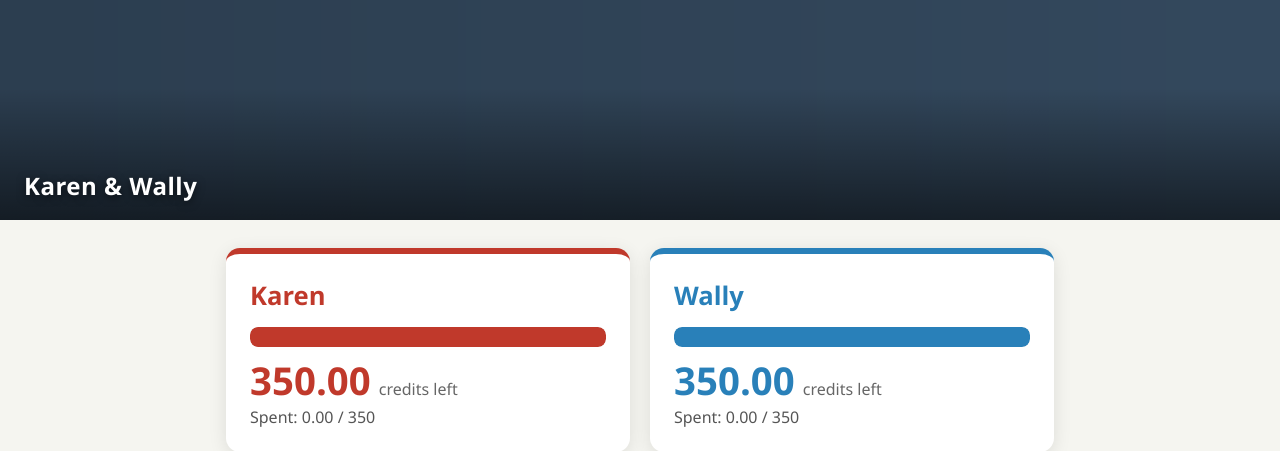
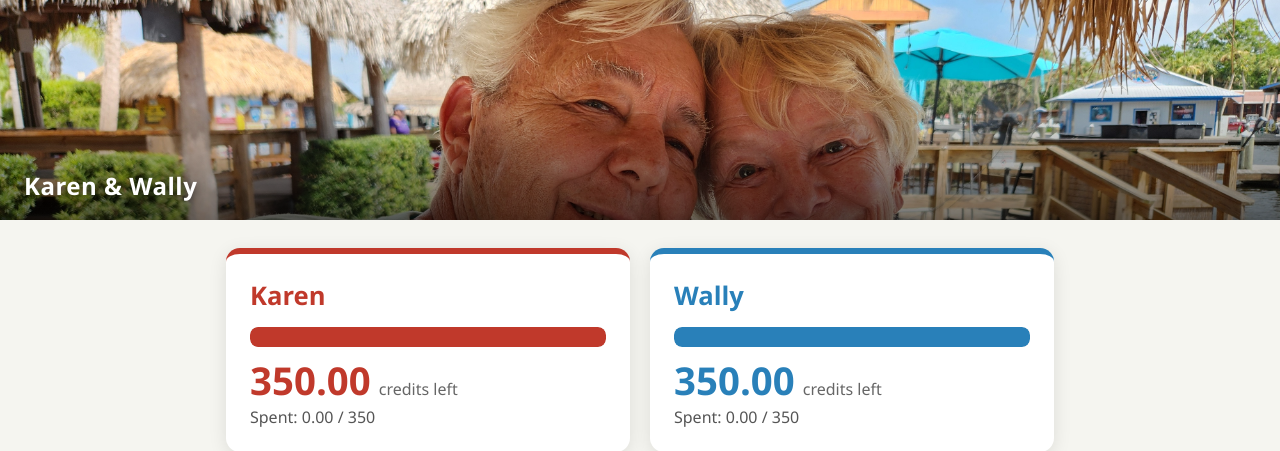
Before and after one commit to webmarketingdesigns/my-seo-app, a Flask app: page / in a window 1280 px wide. Shown: the part 165-616 px from the top of the page. Run offline with Flask 3, Linux system fonts and the light colour scheme; data that the repository does not hold is empty.

Commit message:
Add Karen and Wally's photo as hero banner
https://claude.ai/code/session_016eKp9vuxLCZxN1cVLC1JXU

```diff
--- a/src/static/css/style.css
+++ b/src/static/css/style.css
@@ -71,7 +71,7 @@ header h1 {
   width: 100%;
   height: 100%;
   object-fit: cover;
-  object-position: center top;
+  object-position: center 30%;
   display: block;
 }
 
```
Also changed, not shown: src/static/images/hero.jpg.
